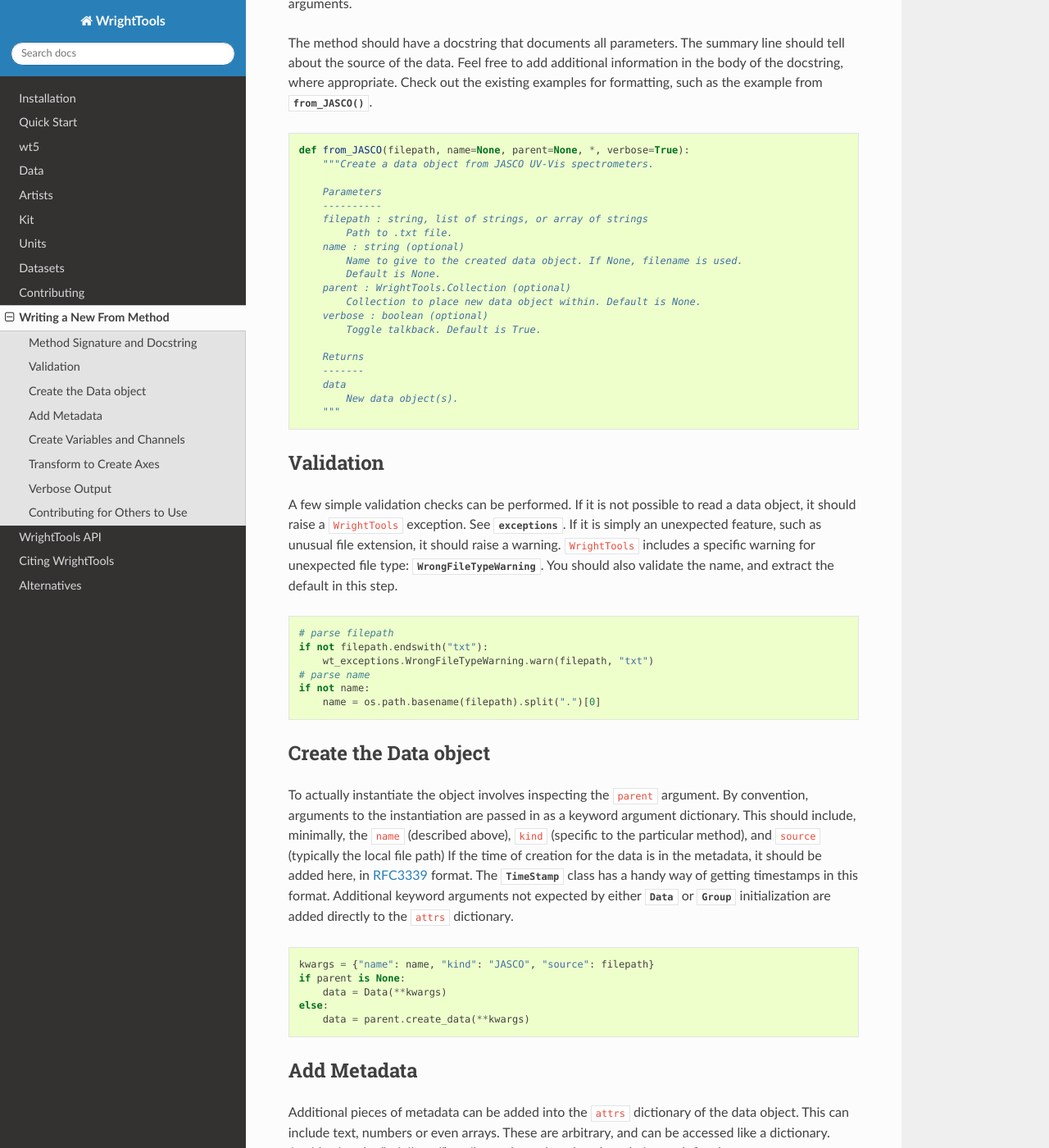
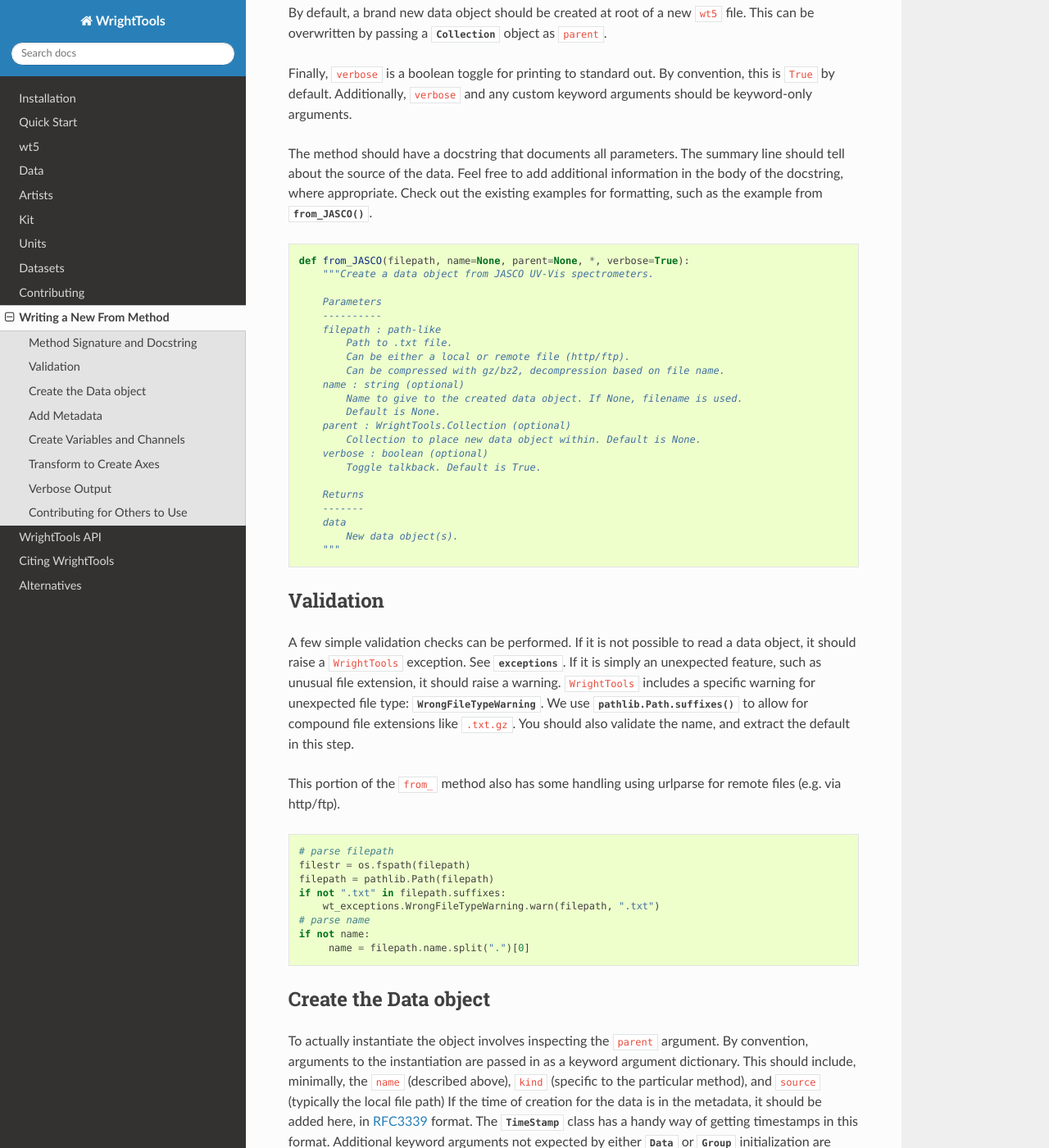
Before and after one commit to wright-group/WrightTools, a Sphinx documentation site: the page built from docs/write_from_method.rst, in a window 1280 px wide and 1400 px high, scrolled down 2029 px. Shown: the whole window at 82% size. Built offline with Sphinx 7.4.7 and the Read the Docs theme 2.0.0, drawn with Linux system fonts in a browser that asks for light colours; pages that are not in the unit, such as notebooks, are missing from menus; the version number could not be read and is left out; some of the changed text lies outside the part shown.

Commit message:
DOC, BUG: Document writing jasco, clean up code to fix bugs

```diff
--- a/docs/write_from_method.rst
+++ b/docs/write_from_method.rst
@@ -27,6 +27,7 @@ We will walk through by way of example, using :meth:`~WrightTools.data.from_JASC
 
     # --- import --------------------------------------------------------------
     import os
+    import pathlib
     import numpy as np
     from ._data import Axis, Channel, Data
     from .. import exceptions as wt_exceptions
@@ -38,8 +39,10 @@ We will walk through by way of example, using :meth:`~WrightTools.data.from_JASC
 
         Parameters
         ----------
-        filepath : string, list of strings, or array of strings
-            Path to .txt file.
+        filepath : path-like
+           Path to .txt file.
+           Can be either a local or remote file (http/ftp).
+           Can be compressed with gz/bz2, decompression based on file name.
         name : string (optional)
             Name to give to the created data object. If None, filename is used.
             Default is None.
@@ -54,8 +57,10 @@ We will walk through by way of example, using :meth:`~WrightTools.data.from_JASC
             New data object(s).
         """
         # parse filepath
-        if not filepath.endswith("txt"):
-            wt_exceptions.WrongFileTypeWarning.warn(filepath, "txt")
+        filestr = ps.fspath(filepath)
+        filepath = pathlib.Path(filepath)
+        if not ".txt" in filepath.suffixes:
+            wt_exceptions.WrongFileTypeWarning.warn(filepath, ".txt")
         # parse name
         if not name:
             name = os.path.basename(filepath).split(".")[0]
@@ -66,7 +71,10 @@ We will walk through by way of example, using :meth:`~WrightTools.data.from_JASC
         else:
             data = parent.create_data(**kwargs)
         # array
-        arr = np.genfromtxt(filepath, skip_header=18).T
+        ds = np.DataSource(None)
+        f = ds.open(filestr, "rt")
+        arr = np.genfromtxt(f, skip_header=18).T
+        f.close()
         # add variable and channels
         data.create_variable(name="energy", values=arr[0], units="nm")
         data.create_channel(name="signal", values=arr[1])
@@ -118,8 +126,10 @@ Check out the existing examples for formatting, such as the example from :meth:`
 
         Parameters
         ----------
-        filepath : string, list of strings, or array of strings
+        filepath : path-like
             Path to .txt file.
+            Can be either a local or remote file (http/ftp).
+            Can be compressed with gz/bz2, decompression based on file name.
         name : string (optional)
             Name to give to the created data object. If None, filename is used.
             Default is None.
@@ -142,16 +152,24 @@ A few simple validation checks can be performed.
 If it is not possible to read a data object, it should raise a ``WrightTools`` exception. See :mod:`~WrightTools.exceptions`.
 If it is simply an unexpected feature, such as unusual file extension, it should raise a warning.
 ``WrightTools`` includes a specific warning for unexpected file type: :class:`~WrightTools.exceptions.WrongFileTypeWarning`.
+We use :meth:`pathlib.Path.suffixes` to allow for compound file extensions like ``.txt.gz``.
 You should also validate the name, and extract the default in this step.
+
+This portion of the ``from_`` method also has some handling using urlparse for remote files (e.g. via http/ftp).
+
+
 
 .. code-block:: python
 
         # parse filepath
-        if not filepath.endswith("txt"):
-            wt_exceptions.WrongFileTypeWarning.warn(filepath, "txt")
+        filestr = os.fspath(filepath)
+        filepath = pathlib.Path(filepath)
+        if not ".txt" in filepath.suffixes:
+            wt_exceptions.WrongFileTypeWarning.warn(filepath, ".txt")
         # parse name
         if not name:
-            name = os.path.basename(filepath).split(".")[0]
+             name = filepath.name.split(".")[0]
+
 
 Create the Data object
 ----------------------
```
Also changed, not shown: 2 other files.
